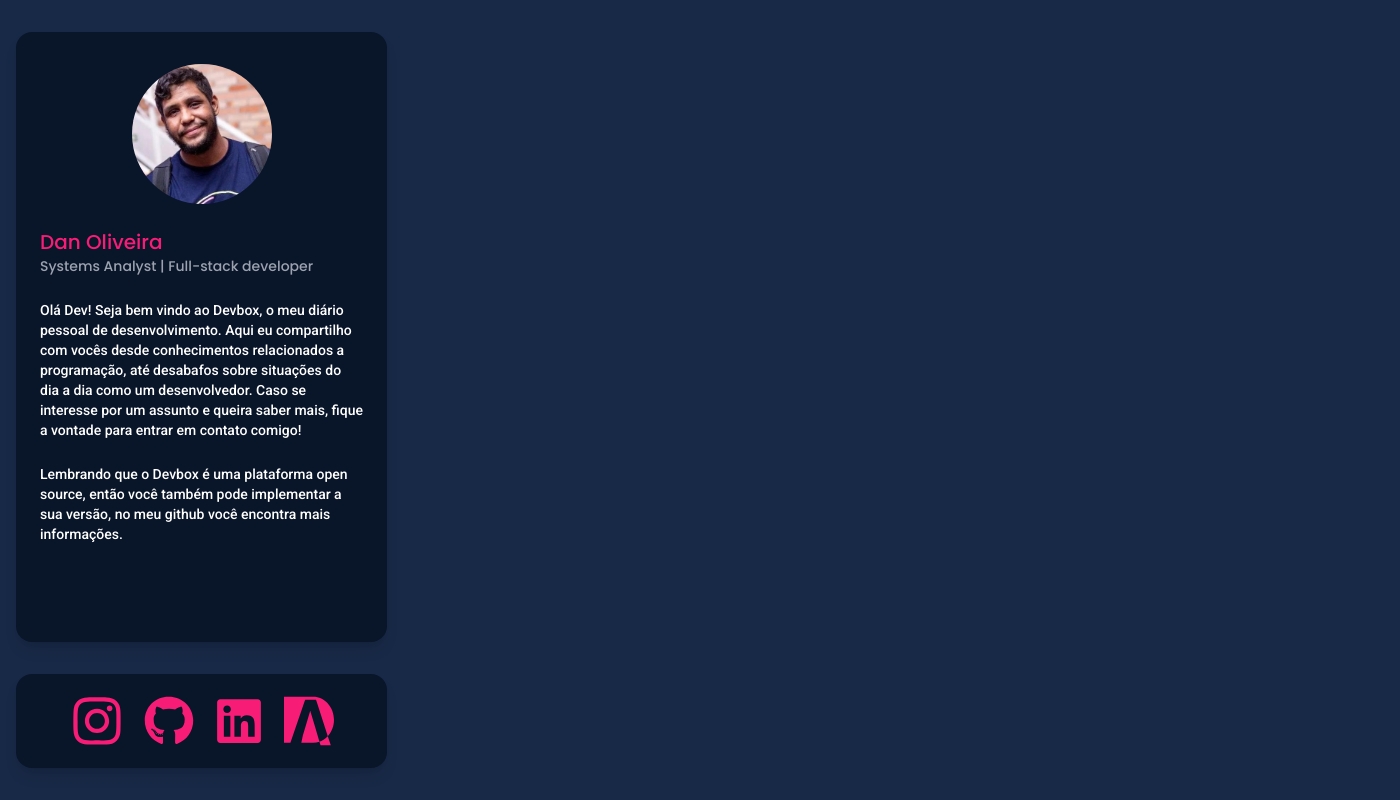
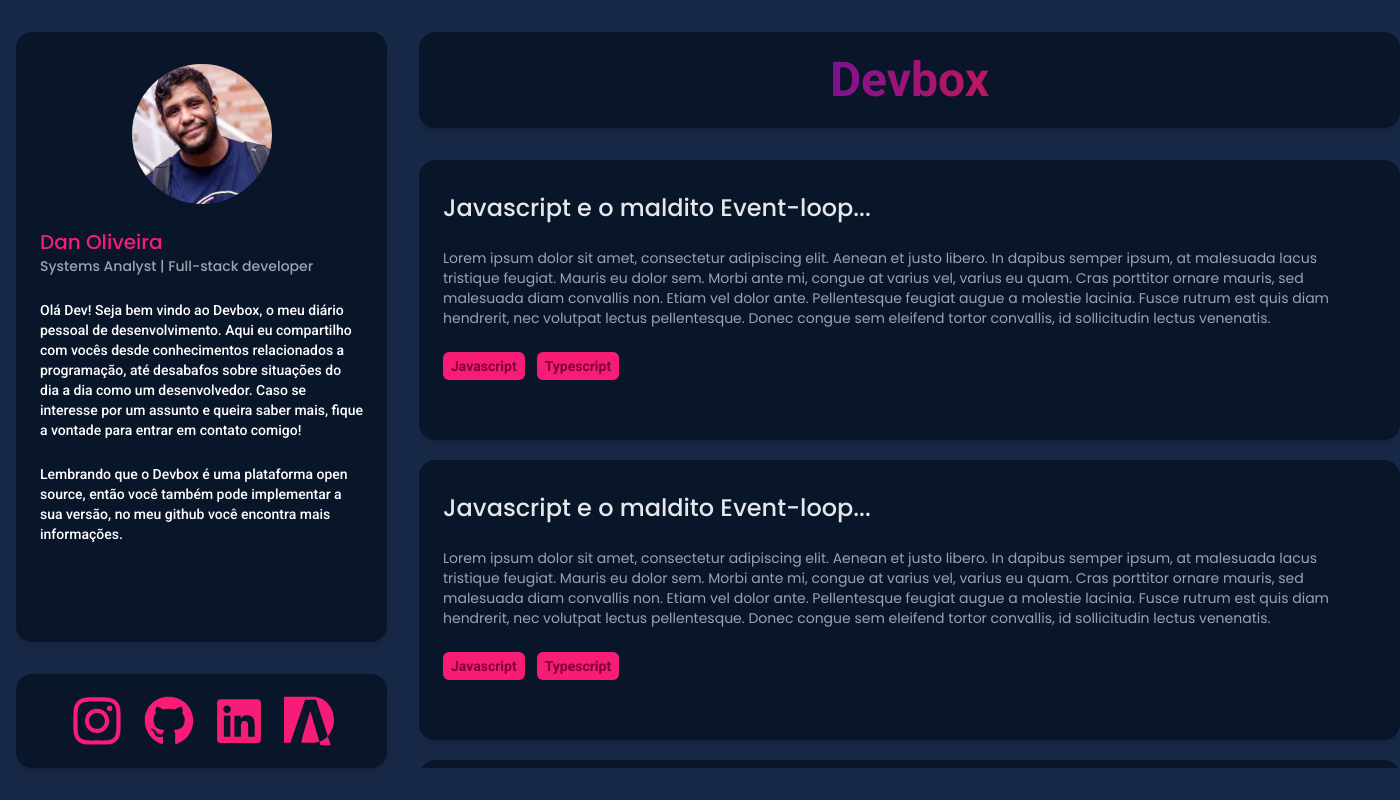
Before and after one commit to DanOliveira18/devbox, a Next.js app: page /home in a window 1280 px wide. Shown: the whole page, 1400 px wide, since content can reach past the window. Built offline with nearby package versions, Linux system fonts and the light colour scheme.

Commit message:
post list layout

```diff
--- a/src/app/globals.css
+++ b/src/app/globals.css
@@ -4,7 +4,34 @@
 @tailwind base;
 @tailwind components;
 @tailwind utilities;
+@layer utilities {
+  /* Hide scrollbar for Chrome, Safari and Opera */
+  .no-scrollbar::-webkit-scrollbar {
+    display: none;
+  }
+  /* Hide scrollbar for IE, Edge and Firefox */
+  .no-scrollbar {
+    -ms-overflow-style: none; /* IE and Edge */
+    scrollbar-width: none; /* Firefox */
+  }
+}
 
 * {
   font-family: "Roboto", sans-serif;
+  scrollbar-width: auto;
+  scrollbar-color: #091529 #182947;
 }
+
+*::-webkit-scrollbar {
+  width: 15px;
+}
+
+*::-webkit-scrollbar-track {
+  background: #182947;
+}
+
+*::-webkit-scrollbar-thumb {
+  background-color: #091529;
+  border-radius: 10px;
+  border: 3px solid #ffffff;
+}
--- /dev/null
+++ b/src/app/home/_components/PostBrief/PostBrief.tsx
@@ -0,0 +1,35 @@
+import { Card } from "@/components";
+
+interface PostBriefProps {
+  title: string;
+  description: string;
+  tags: string[];
+}
+
+const PostBrief: React.FC<PostBriefProps> = ({ title, description, tags }) => {
+  return (
+    <Card
+      w={981}
+      h={280}
+      className="box-border flex min-h-[280px] min-w-[981px] cursor-pointer flex-col gap-6 px-6 py-8"
+    >
+      <h1 className="font-poppins text-2xl font-medium text-gray-200">
+        {title}
+      </h1>
+
+      <p className="font-poppins text-sm text-gray-400">{description}</p>
+      <div className="flex gap-3">
+        {tags.map((tag, index) => (
+          <div
+            key={index}
+            className="text-primary-800 rounded-md bg-primary-100 px-2 py-1 text-sm font-bold transition-all hover:bg-primary-400 hover:text-white"
+          >
+            {tag}
+          </div>
+        ))}
+      </div>
+    </Card>
+  );
+};
+
+export default PostBrief;
--- /dev/null
+++ b/src/app/home/_components/PostList/PostList.tsx
@@ -0,0 +1,48 @@
+import { Card } from "@/components";
+import { Post } from "../../_interfaces";
+import PostBrief from "../PostBrief/PostBrief";
+
+const PostList = () => {
+  const dummyData: Post[] = [
+    {
+      title: "Javascript e o maldito Event-loop...",
+      description:
+        "Lorem ipsum dolor sit amet, consectetur adipiscing elit. Aenean et justo libero. In dapibus semper ipsum, at malesuada lacus tristique feugiat. Mauris eu dolor sem. Morbi ante mi, congue at varius vel, varius eu quam. Cras porttitor ornare mauris, sed malesuada diam convallis non. Etiam vel dolor ante. Pellentesque feugiat augue a molestie lacinia. Fusce rutrum est quis diam hendrerit, nec volutpat lectus pellentesque. Donec congue sem eleifend tortor convallis, id sollicitudin lectus venenatis.",
+      tags: ["Javascript", "Typescript"],
+    },
+    {
+      title: "Javascript e o maldito Event-loop...",
+      description:
+        "Lorem ipsum dolor sit amet, consectetur adipiscing elit. Aenean et justo libero. In dapibus semper ipsum, at malesuada lacus tristique feugiat. Mauris eu dolor sem. Morbi ante mi, congue at varius vel, varius eu quam. Cras porttitor ornare mauris, sed malesuada diam convallis non. Etiam vel dolor ante. Pellentesque feugiat augue a molestie lacinia. Fusce rutrum est quis diam hendrerit, nec volutpat lectus pellentesque. Donec congue sem eleifend tortor convallis, id sollicitudin lectus venenatis.",
+      tags: ["Javascript", "Typescript"],
+    },
+    {
+      title: "Javascript e o maldito Event-loop...",
+      description:
+        "Lorem ipsum dolor sit amet, consectetur adipiscing elit. Aenean et justo libero. In dapibus semper ipsum, at malesuada lacus tristique feugiat. Mauris eu dolor sem. Morbi ante mi, congue at varius vel, varius eu quam. Cras porttitor ornare mauris, sed malesuada diam convallis non. Etiam vel dolor ante. Pellentesque feugiat augue a molestie lacinia. Fusce rutrum est quis diam hendrerit, nec volutpat lectus pellentesque. Donec congue sem eleifend tortor convallis, id sollicitudin lectus venenatis.",
+      tags: ["Javascript", "Typescript"],
+    },
+  ];
+
+  return (
+    <div className="flex flex-col gap-8">
+      <Card h={111} w={981} className="flex items-center justify-center p-6">
+        <h1 className="from-secundary-100 bg-gradient-to-r to-primary-400 bg-clip-text text-5xl font-bold text-transparent">
+          Devbox
+        </h1>
+      </Card>
+      <div className="no-scrollbar flex flex-col gap-5 overflow-auto">
+        {dummyData.map(({ description, tags, title }, index) => (
+          <PostBrief
+            key={index}
+            title={title}
+            description={description}
+            tags={tags}
+          />
+        ))}
+      </div>
+    </div>
+  );
+};
+
+export default PostList;
--- a/src/app/home/_components/index.ts
+++ b/src/app/home/_components/index.ts
@@ -1 +1,3 @@
 export { default as About } from "./About/About";
+export { default as PostBrief } from "./PostBrief/PostBrief";
+export { default as PostList } from "./PostList/PostList";
--- /dev/null
+++ b/src/app/home/_interfaces/Post.ts
@@ -0,0 +1,5 @@
+export interface Post {
+  title: string;
+  description: string;
+  tags: string[];
+}
--- /dev/null
+++ b/src/app/home/_interfaces/index.ts
@@ -0,0 +1 @@
+export * from "./Post";
--- a/src/app/home/page.tsx
+++ b/src/app/home/page.tsx
@@ -1,9 +1,10 @@
-import { About } from "./_components";
+import { About, PostList } from "./_components";
 
 const Home = () => {
   return (
-    <main className="container flex h-screen px-4 py-8">
+    <main className="container flex h-screen gap-8 px-4 py-8">
       <About />
+      <PostList />
     </main>
   );
 };
--- a/tailwind.config.js
+++ b/tailwind.config.js
@@ -7,6 +7,10 @@
         primary: {
           100: "#F71D77",
           400: "#bd175c",
+          800: "#840036",
+        },
+        secundary: {
+          100: "#801191",
         },
         "dark-blue": "#091529",
         "light-blue": "#182947",
```
